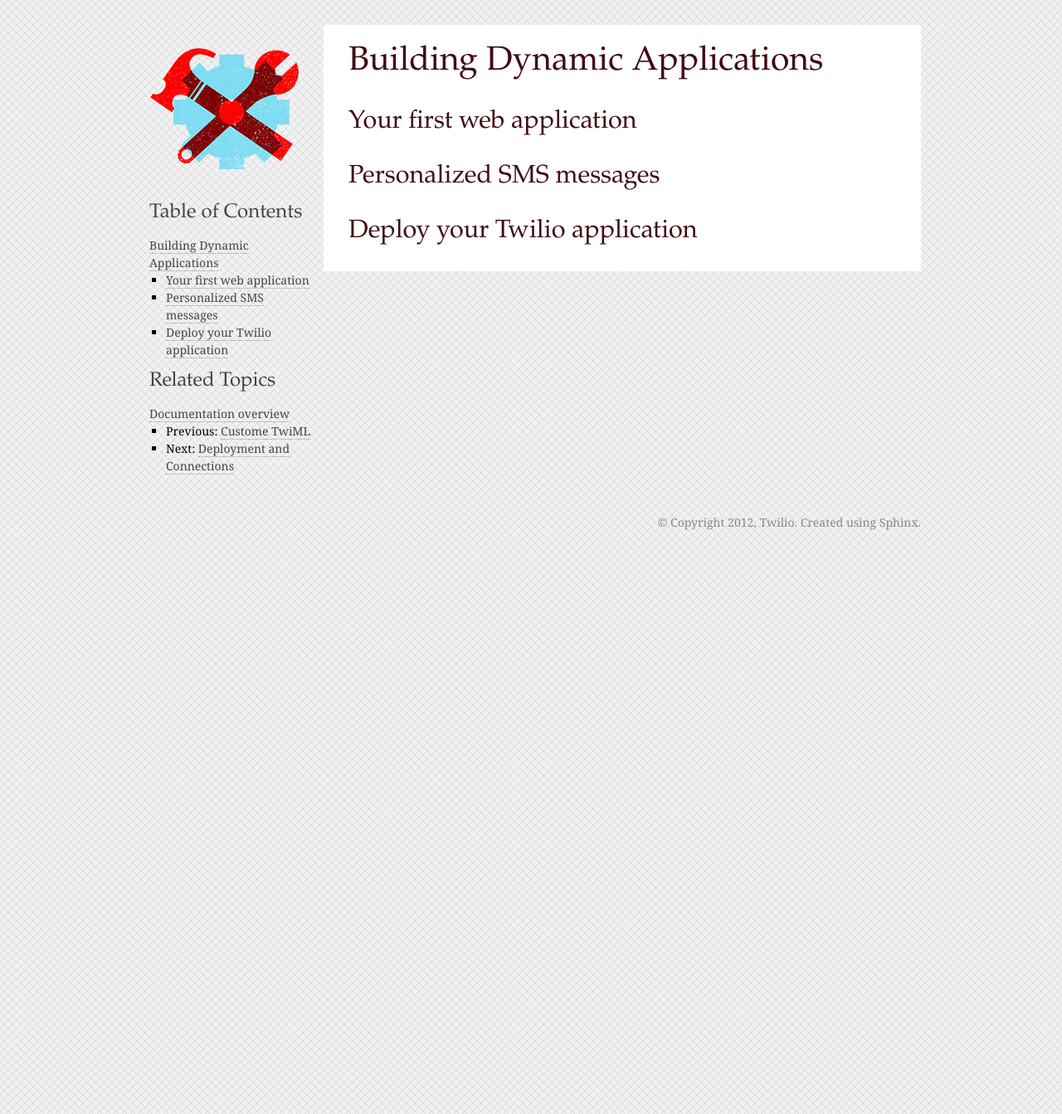
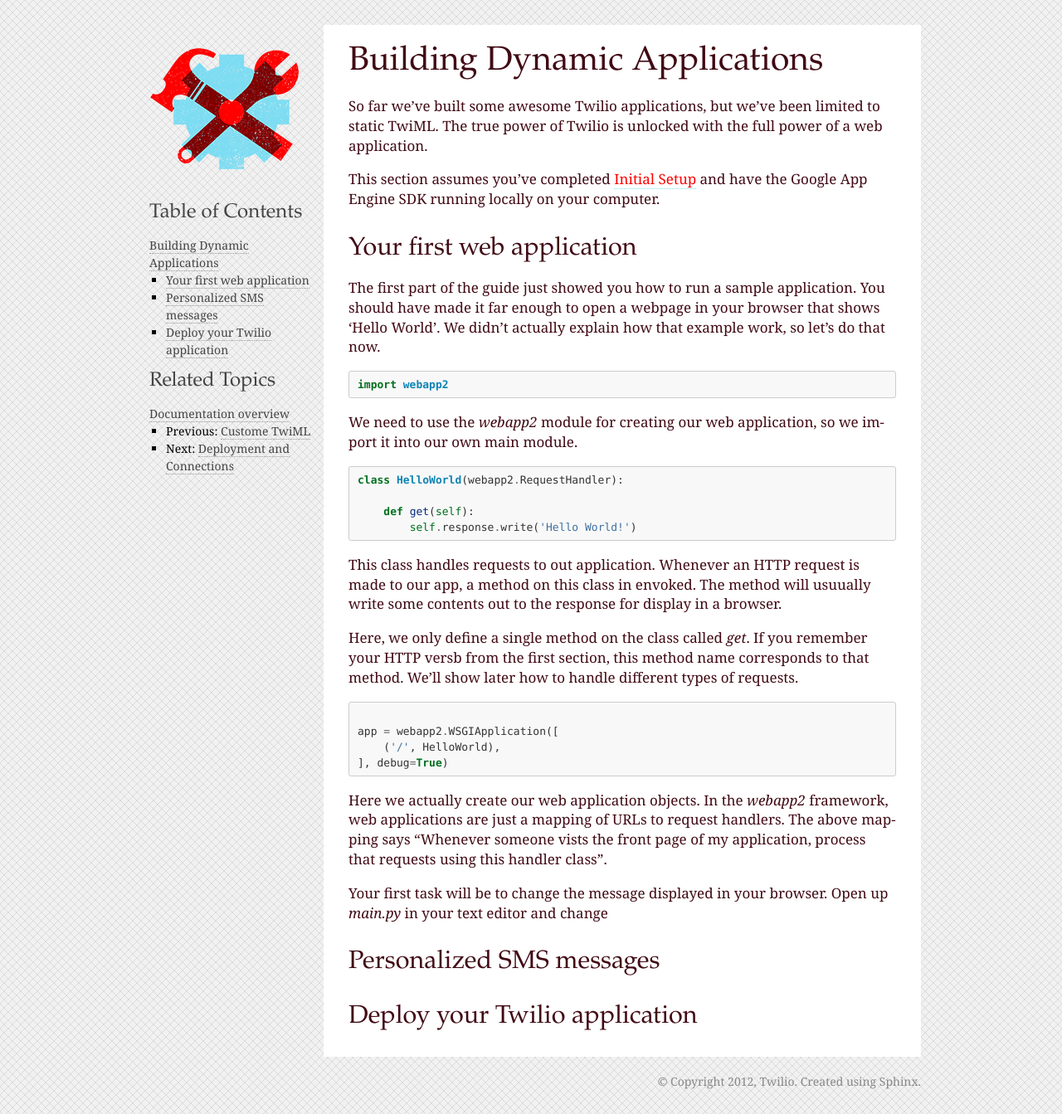
Before and after one commit to twilio/workshop, a Sphinx documentation site: the page built from docs/dynamic_apps.rst, in a window 1280 px wide. Shown: the whole page at 83% size. Built offline with Sphinx 7.4.7, drawn with Linux system fonts in a browser that asks for light colours.

Commit message:
Add Hello World app engine example

```diff
--- a/check.py
+++ /dev/null
@@ -1,3 +0,0 @@
-import twilio
-
-print ":)"
--- a/docs/dynamic_apps.rst
+++ b/docs/dynamic_apps.rst
@@ -3,8 +3,51 @@
 Building Dynamic Applications
 =============================
 
+So far we've built some awesome Twilio applications, but we've been limited to
+static TwiML. The true power of Twilio is unlocked with the full power of a web
+application.
+
+This section assumes you've completed :ref:`setup` and have the Google App Engine
+SDK running locally on your computer.
+
 Your first web application
 --------------------------
+
+The first part of the guide just showed you how to run a sample application.
+You should have made it far enough to open a webpage in your browser that shows
+'Hello World'. We didn't actually explain how that example work, so let's do
+that now.
+
+.. literalinclude:: ../main.py
+   :language: python
+   :lines: 1
+
+
+We need to use the `webapp2` module for creating our web application, so we
+import it into our own main module.
+
+.. literalinclude:: ../main.py
+   :language: python
+   :lines: 3-6
+
+This class handles requests to out application. Whenever an HTTP request is
+made to our app, a method on this class in envoked. The method will usuually
+write some contents out to the response for display in a browser.
+
+Here, we only define a single method on the class called `get`. If you remember
+your HTTP versb from the first section, this method name corresponds to that
+method. We'll show later how to handle different types of requests.
+
+.. literalinclude:: ../main.py
+   :language: python
+   :lines: 8-
+
+Here we actually create our web application objects. In the `webapp2` framework,
+web applications are just a mapping of URLs to request handlers. The above mapping
+says "Whenever someone vists the front page of my application, process that
+requests using this handler class".
+
+Your first task will be to change the message displayed in your browser. Open up `main.py` in your text editor and change
 
 Personalized SMS messages
 -------------------------
--- /dev/null
+++ b/main.py
@@ -0,0 +1,11 @@
+import webapp2
+
+class HelloWorld(webapp2.RequestHandler):
+
+    def get(self):
+        self.response.write('Hello World!')
+
+
+app = webapp2.WSGIApplication([
+    ('/', HelloWorld),
+], debug=True)
```
Also changed, not shown: app.yaml (added, +9 -0 lines).
